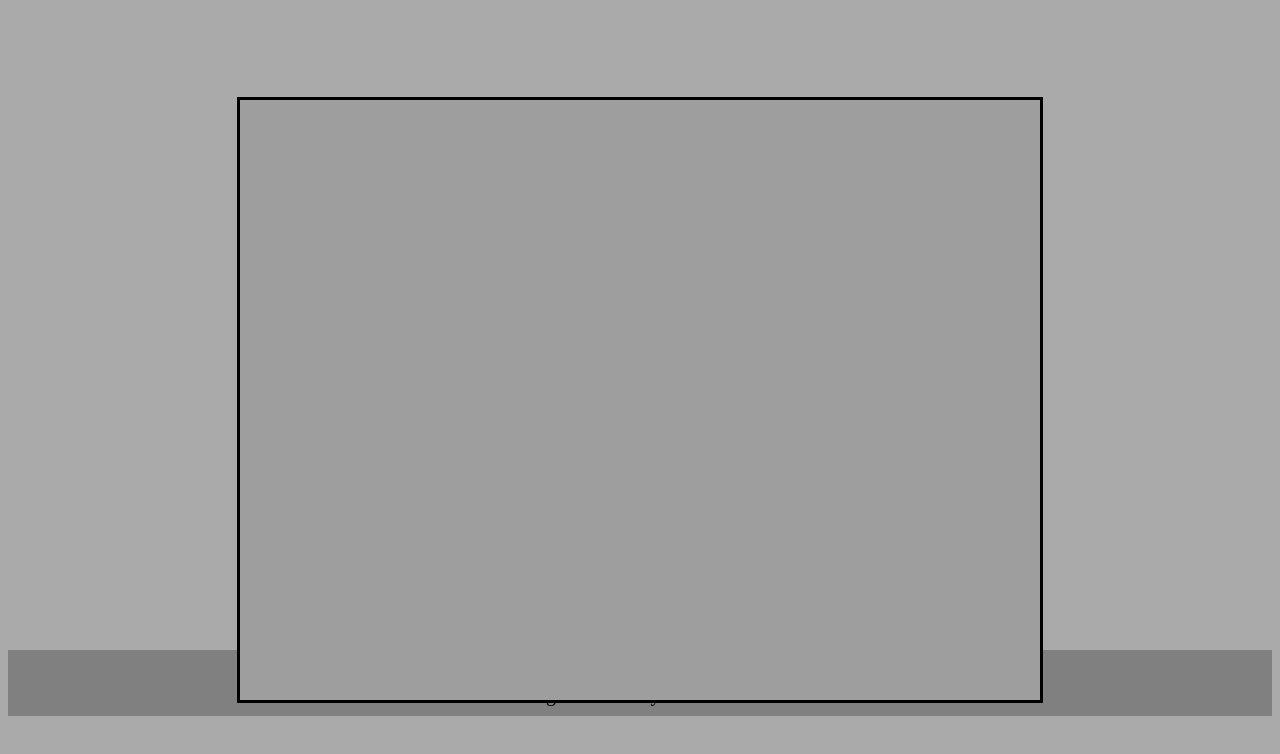
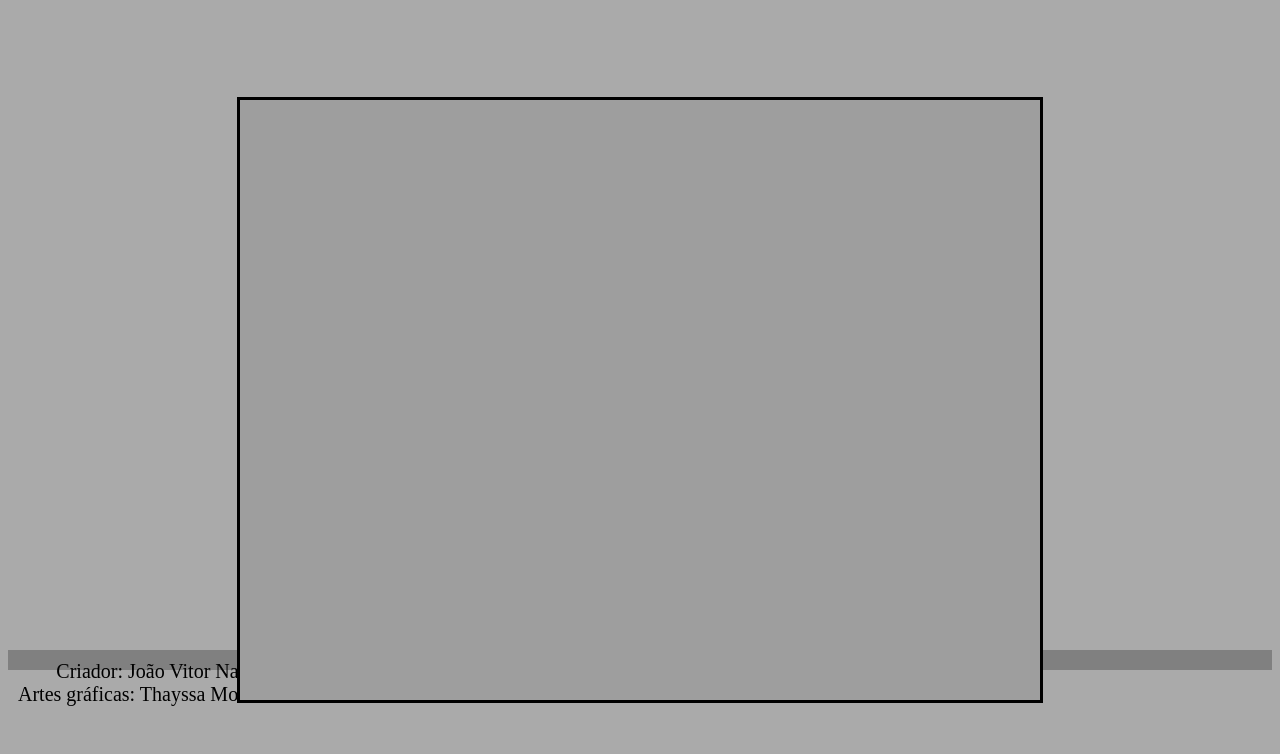
Before and after one commit to JoaoVitorNatali/bisca, a plain HTML site: page index.html in a window 1280 px wide. Drawn offline with Linux system fonts and the light colour scheme.

Commit message:
Update index.html

```diff
--- a/index.html
+++ b/index.html
@@ -35,6 +35,10 @@
 		br{
 			padding: 5px;
 		}
+		#divFoot{
+			position: absolute;
+			margin: auto;
+		}
 	</style>
 </head>
 
@@ -42,7 +46,9 @@
 </body>
 
 <footer id="foot">
-	Criador: João Vitor Natali<br>
-	Artes gráficas: Thayssa Monfreides
+	<div id="divFoot">
+		Criador: João Vitor Natali<br>
+		Artes gráficas: Thayssa Monfreides
+	</div>
 </footer>
 </html>
```
